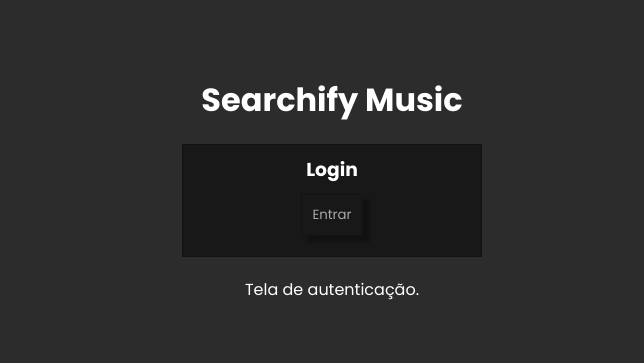
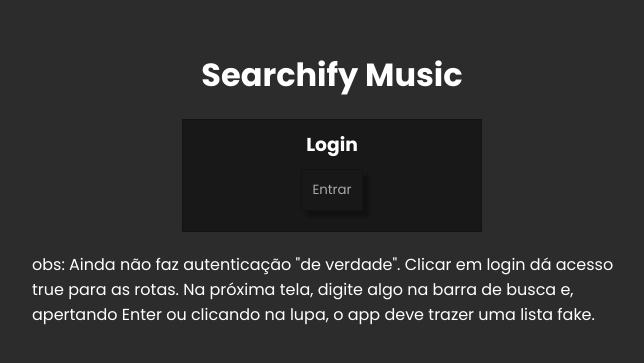
Before and after one commit to arturguitelar/vue-spotify-example, a Vue app: page /#/auth in a window 1280 px wide. Shown: the part 201-564 px from the top of the page, without its empty margins (308-952 px from the left). Built offline with nearby package versions, Linux system fonts and the light colour scheme.

Commit message:
Add: some doc images and a login message advice.

```diff
--- a/src/views/Login.vue
+++ b/src/views/Login.vue
@@ -5,7 +5,11 @@
       <h3>Login</h3>
       <button class="button-default" @click="login">Entrar</button>
     </div>
-    <p style="margin: 20px auto">Tela de autenticação.</p>
+    <p>
+      obs: Ainda não faz autenticação "de verdade". Clicar em login dá acesso
+      true para as rotas. Na próxima tela, digite algo na barra de busca e,
+      apertando Enter ou clicando na lupa, o app deve trazer uma lista fake.
+    </p>
   </div>
 </template>
 
@@ -41,4 +45,9 @@ export default {
   padding: 10px;
   text-align: center;
 }
+
+.login-container p {
+  margin: 20px auto;
+  max-width: 600px;
+}
 </style>
```
Also changed, not shown: 3 other files (tests, documents, lock files or other folders).
